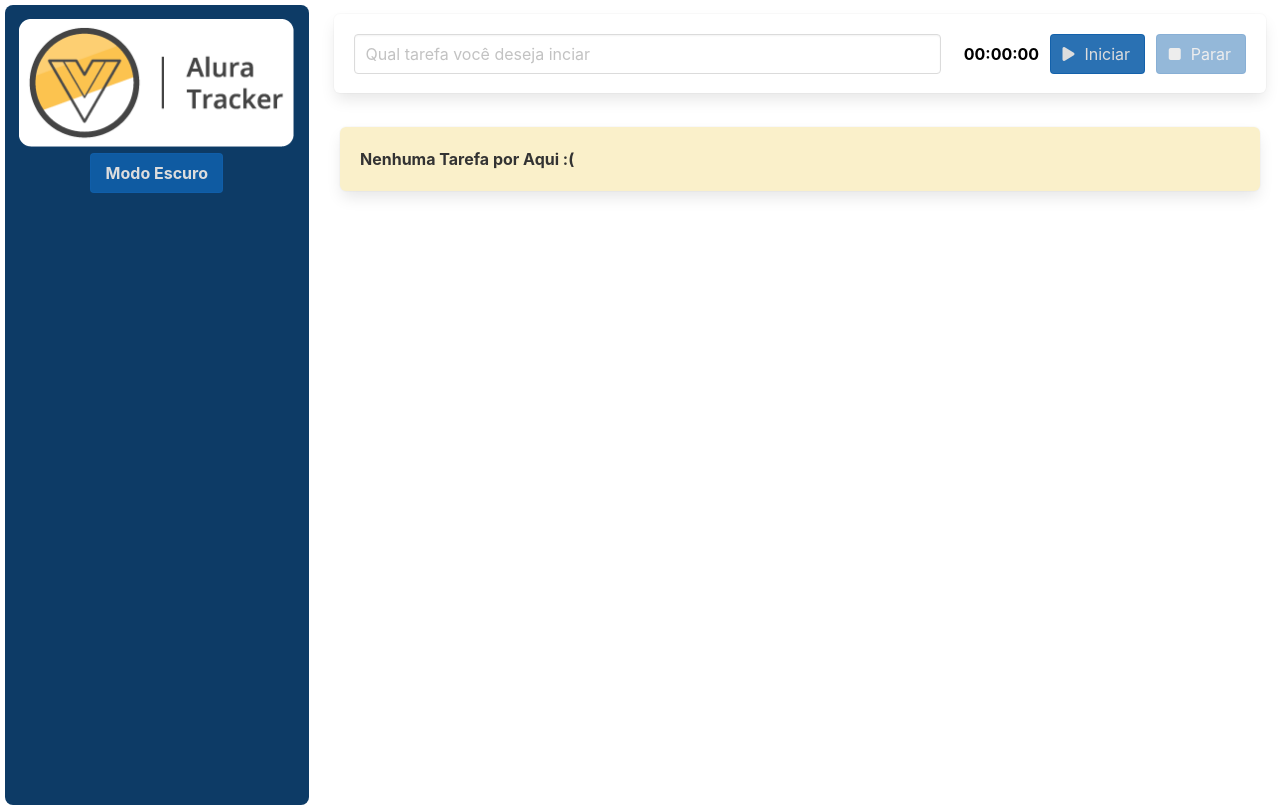
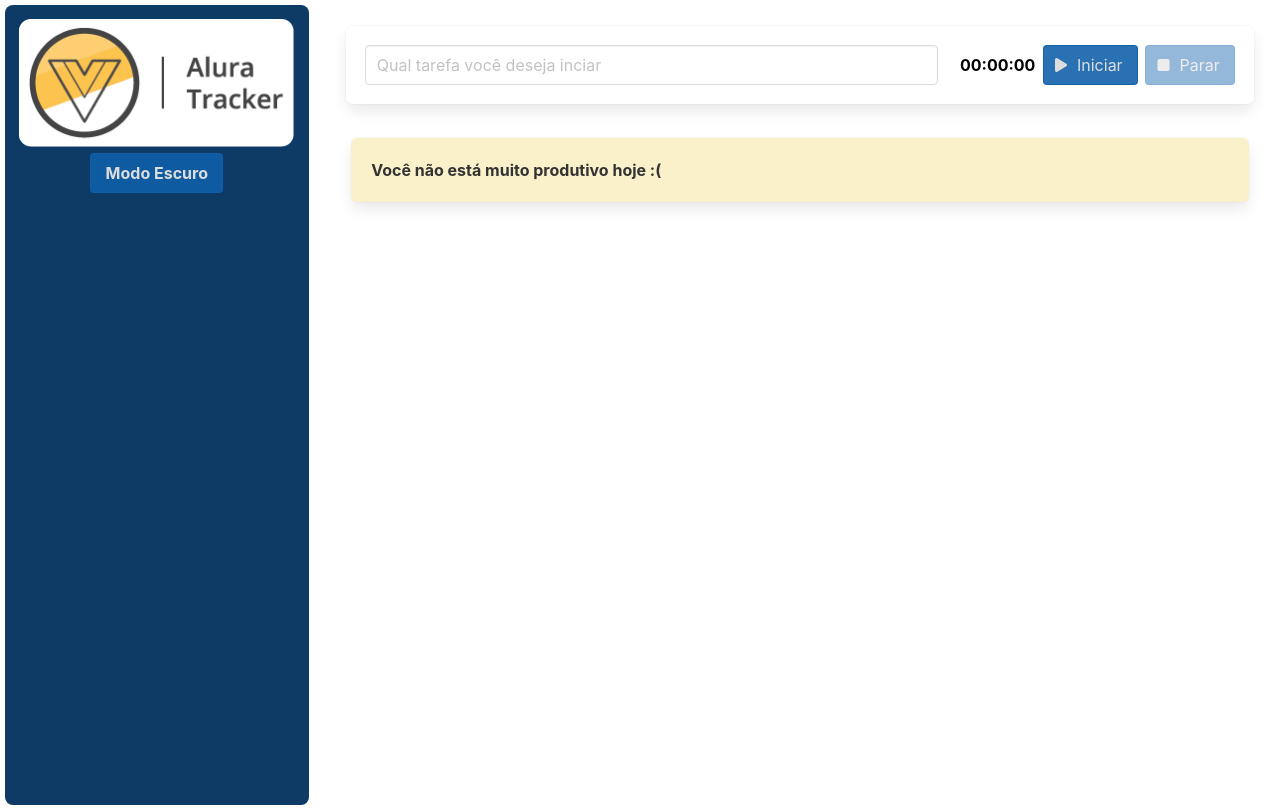
Before and after one commit to miyamusaxi/alura-vue, a Vue app: page / in a window 1280 px wide. Built offline with nearby package versions, Linux system fonts and the light colour scheme.

Commit message:
Adicionado roteador e 1 view da funcionalidade principal do site

```diff
--- a/package.json
+++ b/package.json
@@ -9,7 +9,8 @@
   },
   "dependencies": {
     "core-js": "^3.8.3",
-    "vue": "^3.2.13"
+    "vue": "^3.2.13",
+    "vue-router": "^4.2.4"
   },
   "devDependencies": {
     "@fortawesome/fontawesome-free": "^6.4.0",
--- a/src/App.vue
+++ b/src/App.vue
@@ -4,13 +4,7 @@
       <BarraLateral @aoTemaAlterado="trocarTema" />
     </div>
     <div class="column is-three-quarter conteudo">
-      <Formulario @aoSalvarTarefa="salvarTarefa" />
-      <div class="lista">
-        <Tarefa v-for="(tarefa, index) in tarefas" :key="index" :tarefa="tarefa" />
-        <Box v-if="listaEstaVazia">
-          Nenhuma Tarefa por Aqui :(
-        </Box>
-      </div>
+      <RouterView></RouterView>
     </div>
   </main>
 </template>
@@ -19,34 +13,21 @@
 import { defineComponent } from 'vue';
 
 import BarraLateral from './components/BarraLateral.vue'
-import Formulario from './components/Formulario.vue'
-import Tarefa from './components/Tarefa.vue'
-import ITarefa from './interfaces/ITarefa'
-import Box from './components/Box.vue'
+
+
 
 export default defineComponent({
   name: 'App',
   components: {
     BarraLateral,
-    Formulario,
-    Tarefa,
-    Box
+
   },
   data() {
     return {
-      tarefas: [] as ITarefa[],
       modoEscuroAtivo:false,
     }
   },
-  computed:{
-    listaEstaVazia(): boolean{
-      return this.tarefas.length === 0
-    },
-  },
   methods: {
-    salvarTarefa(tarefa: ITarefa) {
-      this.tarefas.push(tarefa)
-    },
     trocarTema(modoEscuroAtivo:boolean){
        this.modoEscuroAtivo = modoEscuroAtivo
     }
@@ -72,7 +53,7 @@ main {
 main.modo-escuro{
   --bg-primario: #2e3045;
   --texto-primario:#ddd;
-  --bg-tarefa:#c5a628;
+  --bg-tarefa:#f6cf35ed;
   --texto-tarefa:#dddbdb;
 }
 .conteudo{
--- a/src/main.ts
+++ b/src/main.ts
@@ -1,5 +1,8 @@
 import { createApp } from 'vue'
 import App from './App.vue'
 import '@fortawesome/fontawesome-free/css/all.css'
+import roteador from './roteador'
 
-createApp(App).mount('#app')
+createApp(App)
+    .use(roteador)
+    .mount('#app')
--- /dev/null
+++ b/src/roteador/index.ts
@@ -0,0 +1,17 @@
+import { RouteRecordRaw, createRouter, createWebHashHistory } from "vue-router";
+import Tarefas from '../views/Tarefas.vue'
+
+const rotas: RouteRecordRaw[] =  [
+    {
+        path: '/',
+        name: 'Tarefas',
+        component: Tarefas
+    }
+]
+
+const roteador = createRouter({
+    history: createWebHashHistory(),
+    routes: rotas
+})
+
+export default roteador;
--- /dev/null
+++ b/src/views/Tarefas.vue
@@ -0,0 +1,44 @@
+<template>
+    <div class="column is-three-quarter conteudo">
+    <Formulario @aoSalvarTarefa="salvarTarefa"/>
+    <div class="lista">
+        <Tarefa v-for="(tarefa, index) in tarefas" :key="index" :tarefa="tarefa"/>
+        <Box v-if="listaEstaVazia">
+            Você não está muito produtivo hoje :(
+        </Box>
+    </div>
+    </div>
+  </template>
+
+  <script lang="ts">
+  import { defineComponent } from 'vue';
+  import Formulario from '../components/Formulario.vue'
+  import Tarefa from '../components/Tarefa.vue'
+  import Box from '../components/Box.vue'
+  import ITarefa from '../interfaces/ITarefa'
+
+  export default defineComponent({
+    name: 'App',
+    components: {
+      Formulario,
+      Tarefa,
+      Box
+    },
+    data () {
+      return {
+        tarefas: [] as ITarefa[],
+        modoEscuroAtivo: false
+      }
+    },
+    computed: {
+      listaEstaVazia () : boolean {
+        return this.tarefas.length === 0
+      }
+    },
+    methods: {
+      salvarTarefa (tarefa: ITarefa) {
+        this.tarefas.push(tarefa)
+      },
+    }
+  });
+  </script>
```
Also changed, not shown: 1 other file (tests, documents, lock files or other folders).
